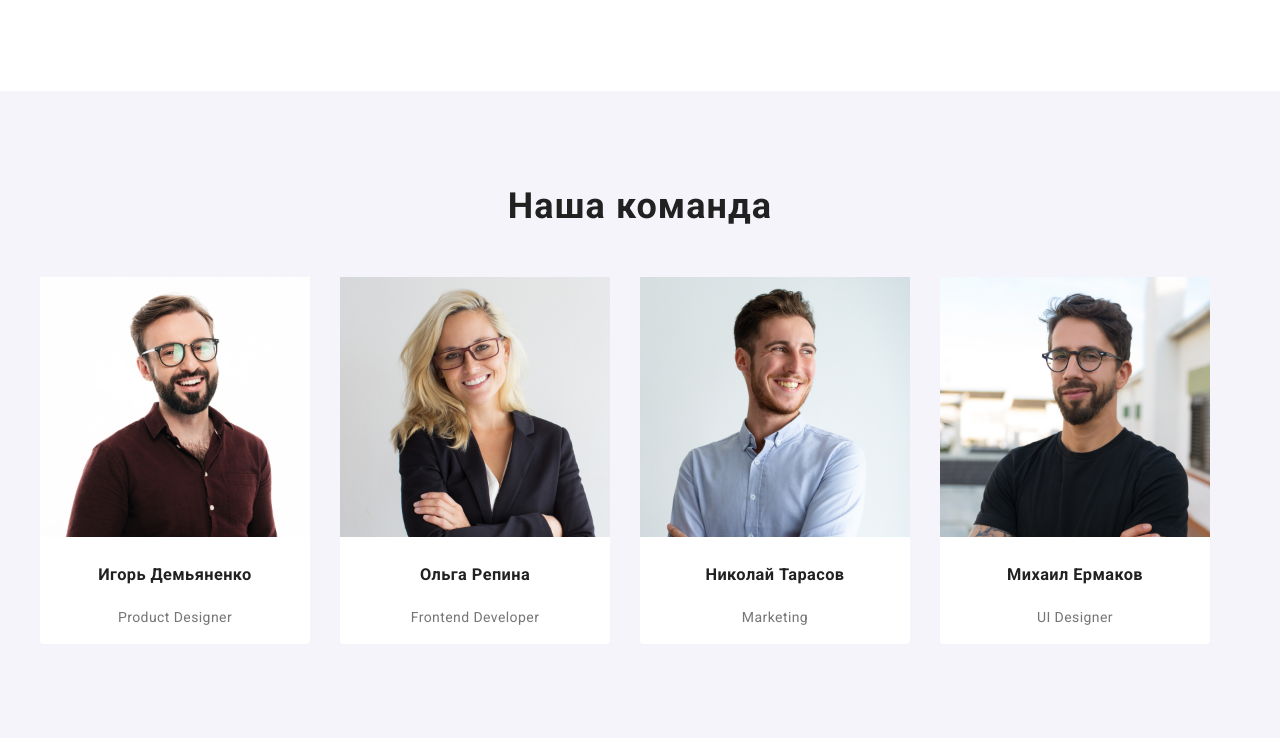
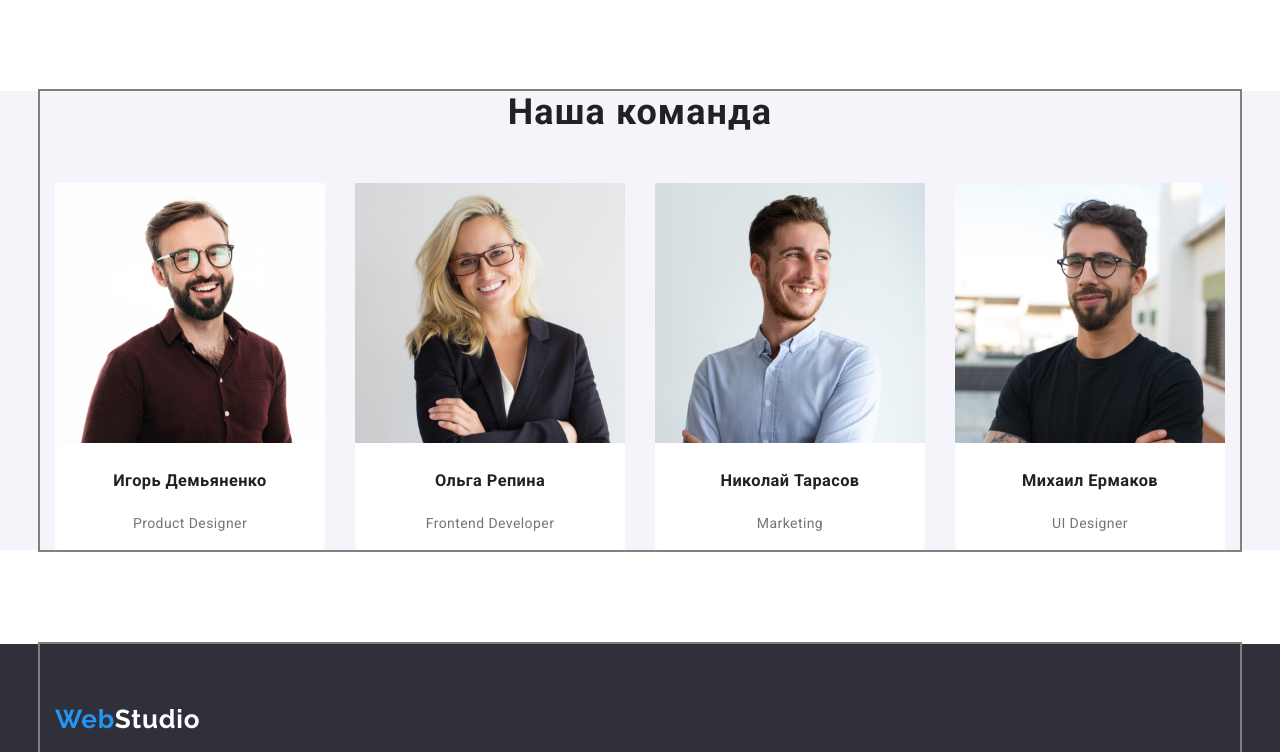
Before and after one commit to kruhliak/goit-markup-hw-03, a plain HTML site: page index.html in a window 1280 px wide. Shown: the part 1354-2106 px from the top of the page. Drawn offline with nearby package versions, Linux system fonts and the light colour scheme.

Commit message:
Fix css свойста в index.html

```diff
--- a/css/styles.css
+++ b/css/styles.css
@@ -18,7 +18,7 @@ body {
   width: 1200px;
   padding: 0 15px;
   margin: 0 auto;
-  /* outline: 2px solid #a7ddee; */
+  outline: 2px solid grey;
 }
 
 .logo {
@@ -229,9 +229,7 @@ body {
 
 /* Команда */
 
-.section > .main-team {
-  padding: 94px 0;
-}
+
 
 .team-list {
   list-style: none;
@@ -239,6 +237,7 @@ body {
   padding: 0;
 
   display: flex;
+  /* align-content: center; */
 }
 
 .team-list > .item:not(:last-child) {
```
